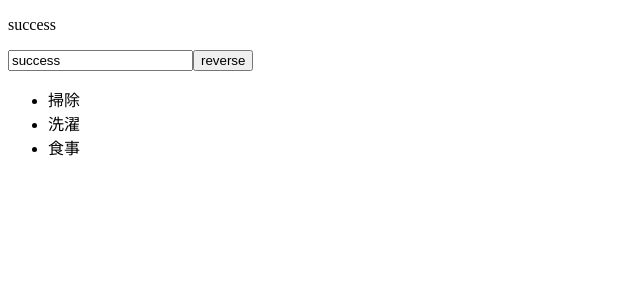
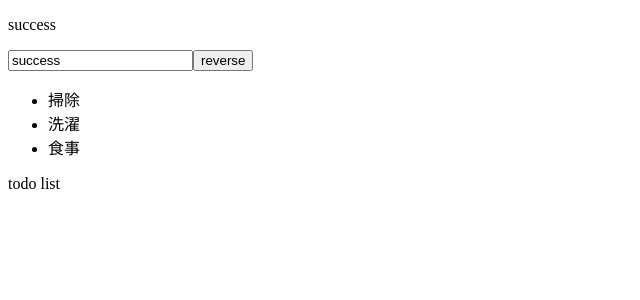
Before and after one commit to fukunagaa/typescript-repository, a Vue app in the folder webpack-vue/: page / in a window 1280 px wide. Shown: the top 300 px of the page, without its empty margins (0-640 px from the left). Built offline with nearby package versions, Linux system fonts and the light colour scheme.

Commit message:
components 定義　表示

```diff
--- a/webpack-vue/src/components/App.vue
+++ b/webpack-vue/src/components/App.vue
@@ -9,10 +9,13 @@
         {{ todo.text }}
       </li>
     </ul>
+    <TodoItem></TodoItem>
   </div>
 </template>
 
 <script>
+import TodoItem from "./TodoItem";
+
 export default {
   data: function() {
     return {
@@ -25,6 +28,9 @@ export default {
       ]
     };
   },
+  components: {
+    TodoItem
+  },
   methods: {
     reverseMessage: function() {
       this.message = this.message.split("").reverse().join("");
--- /dev/null
+++ b/webpack-vue/src/components/TodoItem.vue
@@ -0,0 +1,15 @@
+<template>
+  <div>
+    todo list
+  </div>
+</template>
+
+<script>
+export default {
+  data: function() {
+    return {
+      sub: "success",
+    };
+  },
+};
+</script>
--- a/webpack-vue/webpack.config.js
+++ b/webpack-vue/webpack.config.js
@@ -16,7 +16,7 @@ module.exports = {
   // import 文で .ts ファイルを解決するため
   // これを定義しないと import 文で拡張子を書く必要が生まれる。
   resolve: {
-    extensions: [".ts", ".js"],
+    extensions: [".ts", ".js", ".vue"],
   },
   devServer: {
     contentBase: path.join(__dirname, "public"),
```
